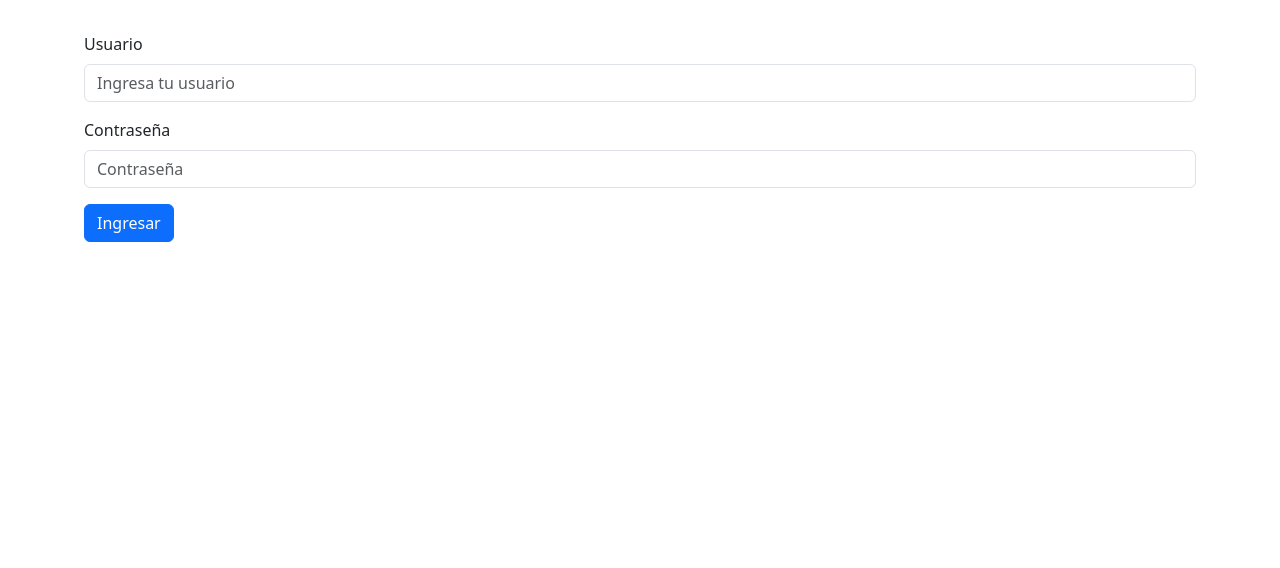
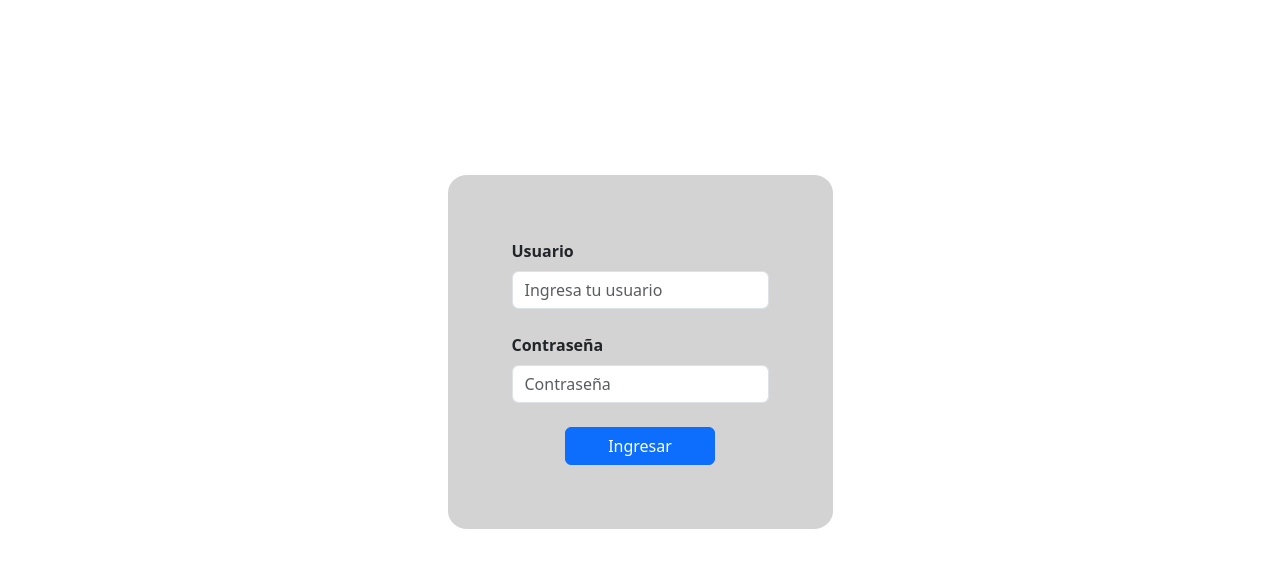
Before and after one commit to InfanteJonathan/proyectofacturacion, a React (Vite) app: page / in a window 1280 px wide. Shown: the top 568 px of the page. Built offline with nearby package versions, Linux system fonts and the light colour scheme.

Commit message:
mejorando diseños

```diff
--- a/src/App.css
+++ b/src/App.css
@@ -8,7 +8,7 @@ body {
 }
 
 #root {
-  max-width: 1200px;
+  max-width: 1400px;
   margin: 0 auto;
   padding: 2rem;
 }
--- a/src/Components/FamiliaProductos/listaCategoria.jsx
+++ b/src/Components/FamiliaProductos/listaCategoria.jsx
@@ -13,7 +13,7 @@ function ListaCategoria(){
 
   return (
     <div>
-      <h1 style={{margin:'15px 0 0 0'}}>Lista de Categorias</h1>
+      <h1 style={{margin:'15px 0 0 120px'}}>Lista de Categorias</h1>
       <br></br>
       <div style={{display:'flex',justifyContent:'center',marginBottom:'10px'}}>
         <Button className='btn btn-success'>
--- a/src/Components/Login/ingresar.jsx
+++ b/src/Components/Login/ingresar.jsx
@@ -14,7 +14,7 @@ const LoginComponent = () => {
         event.preventDefault();
 
         if (new Date() < bloqueoHasta) {
-            setError('Cuenta Bloqueada. Por favor, espera unos minutos antes de intentarlo de nuevo');
+            setError('Cuenta Bloqueada. Por favor, espera unos segundos antes de intentarlo de nuevo');
             return;
         }
         let intentosFallidos = contador + 1;
@@ -35,30 +35,39 @@ const LoginComponent = () => {
         setContador(intentosFallidos);
 
         if(intentosFallidos>=3){
-            setBloqueoHasta(new Date().setMinutes(new Date().getMinutes()+1));
+            setBloqueoHasta(new Date().setMinutes(new Date().getSeconds()+1));
             setContador(0);
 
         }
     };
 
     return (
-        <Container>
-            <Form onSubmit={handleSubmit}>
-                <Form.Group className="mb-3" controlId="formBasicEmail">
-                    <Form.Label>Usuario</Form.Label>
-                    <Form.Control type="text" placeholder="Ingresa tu usuario" value={nombre} onChange={(e) => setNombre(e.target.value)} />
-                </Form.Group>
+        <>
+        <div style={{ display: 'flex', justifyContent: 'center', alignItems: 'center', minHeight: '80vh' }}>
+            <div style={{backgroundColor:'lightgrey',borderRadius:'5%',padding:'4em'}} >
+                <form className='row g-4 flex-column' onSubmit={handleSubmit}>
+                    <div className="col-mb-8" controlId="formBasicEmail">
+                        <label style={{fontWeight:'bold'}} className="form-label">Usuario</label>
+                        <input className="form-control" type="text" placeholder="Ingresa tu usuario" value={nombre} onChange={(e) => setNombre(e.target.value)} required/>
+                    </div>
 
-                <Form.Group className="mb-3" controlId="formBasicPassword">
-                    <Form.Label>Contraseña</Form.Label>
-                    <Form.Control type="password" placeholder="Contraseña" value={contrasenia} onChange={(e) => setContrasenia(e.target.value)} />
-                </Form.Group>
-                {error && <Alert variant='danger'>{error}</Alert>}
-                <Button variant="primary" type="submit">
-                    Ingresar
-                </Button>
-            </Form>
-        </Container>
+                    <div className="col-mb-8" controlId="formBasicPassword">
+                        <label style={{fontWeight:'bold'}} className="form-label">Contraseña</label>
+                        <input className="form-control" type="password" placeholder="Contraseña" value={contrasenia} onChange={(e) => setContrasenia(e.target.value)} />
+                    </div>
+                    {error && <Alert variant='danger'>{error}</Alert>}
+                    <div style={{ display: 'flex', justifyContent: 'center' }}>
+                        <Button style={{ width: '150px' }} variant="primary" type="submit">
+                            Ingresar
+                        </Button>
+                    </div>
+
+                </form>
+            </div>
+        </div>
+
+
+        </>
     );
 };
 
--- a/src/Components/Menu/Menu.jsx
+++ b/src/Components/Menu/Menu.jsx
@@ -2,6 +2,7 @@ import React, { useEffect, useState } from "react";
 
 const MenuPrincipal = () => {
     const[data, setData] = useState(null);
+    const[categoria,setCategoria] = useState(null);
 
     useEffect(()=>{
         fetch("https://localhost:7252/api/Producto/listar")
@@ -9,9 +10,33 @@ const MenuPrincipal = () => {
         .then((data)=> setData(data));
     },[]);
 
+    useEffect(()=>{
+        fetch("https://localhost:7252/api/Familia")
+        .then((response) => response.json())
+        .then((categoria)=> setCategoria(categoria));
+    },[]);
+
     return(
         <>
-        <div className="catalog-container" style={{marginTop:'40px'}}>
+        <div style={{display:'flex'}}>
+            <div >
+            <div style={{ marginTop: '80px', marginRight: '20px', padding: '20px', borderRadius: '8px', height: 'auto' }}>
+            CATEGORIAS
+            <div>
+                {categoria?.map(item => (
+                <div key={item.idFamilia}>
+                    <a href={`/categoria/${item.id}`}> {/* Usar <a> en lugar de <link> */}
+                    <p>{item.nombre}</p> {/* Usar <p> para mostrar texto */}
+                    </a>
+                </div>
+                ))}
+            </div>
+            </div>
+
+
+            </div>
+
+            <div className="catalog-container" style={{marginTop:'80px',backgroundColor:'whitesmoke',padding:'10px',borderRadius:'10px'}}>
                 {data?.map((item) => (
                     <div key={item.idProducto} className="product-item">
                         <img src={item.imagen} alt={item.nombre} />
@@ -20,6 +45,7 @@ const MenuPrincipal = () => {
                     </div>
                 ))}
             </div>
+        </div>
 
         </>
 
--- a/src/Components/Productos/listaProductos.jsx
+++ b/src/Components/Productos/listaProductos.jsx
@@ -14,7 +14,10 @@ function ListaProductos(){
   return (
     <div>
       <br></br>
-      <h1>Lista de Productos</h1>
+      <div style={{marginLeft:'80px'}}>
+        <h1 >Lista de Productos</h1>
+      </div>
+
       <br></br>
       <div style={{display:'flex',justifyContent:'center'}}>
         <Link className='btn btn-success' to={`/crearProducto`}>Nuevo Producto</Link>
```
Lines whose indentation alone changed are shown as unchanged.
